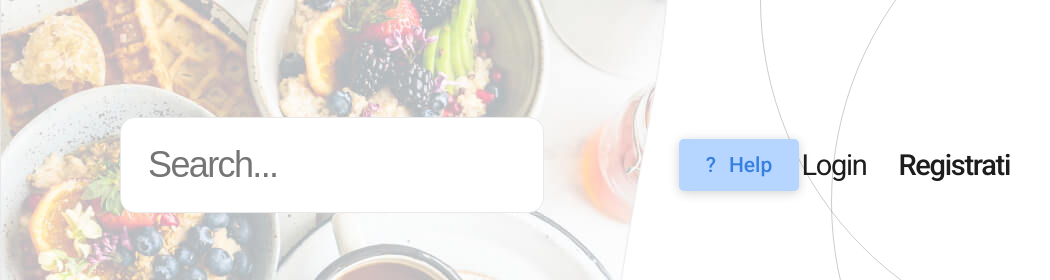
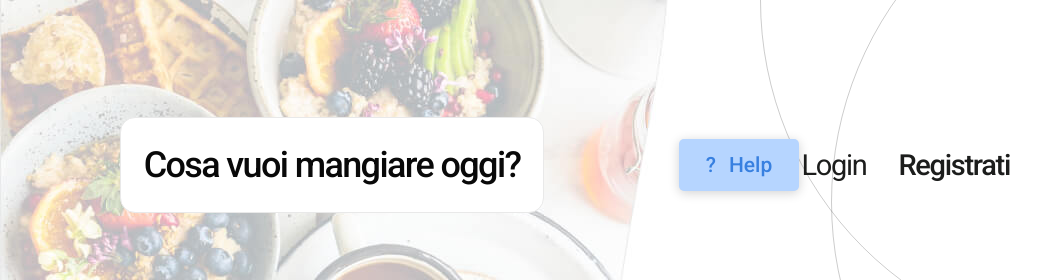
Before and after one commit to frontendpaul/leonard-business, a plain HTML site: page all.html in a window 1280 px wide. Shown: the top 280 px of the page, 0-1050 px from the left. Drawn offline with Linux system fonts and the light colour scheme.

Commit message:
fixed search bar issue

```diff
--- a/all.html
+++ b/all.html
@@ -18,9 +18,7 @@
 
       <!-- Top bar -->
       <nav class="nav-bar">
-        <div class="search">
-          <input type="text" placeholder="Search...">
-        </div>
+        <p class="search">Cosa vuoi mangiare oggi?</p>
         <div class="help">
           <a href="#"><span>?</span>Help</a>
         </div>
--- a/style.css
+++ b/style.css
@@ -142,10 +142,12 @@ a {
   align-items: center;
 }
 
-.search > input {
+.search {
   width: 424px;
   height: 96px;
-  padding: 0 27px;
+  display: flex;
+  justify-content: center;
+  align-items: center;
   background: #fff;
   border: 1px solid #E9E9E9;
   border-radius: 15px;
@@ -154,10 +156,6 @@ a {
   font-weight: 500;
   line-height: 42px;
   letter-spacing: -0.045em;
-}
-
-.search > input:focus {
-  outline: none;
 }
 
 .help {
```
Also changed, not shown: index.html (+1 -3 lines), Schermata 2020-04-20 alle 13.11.58.png (added), homepage.jpg (added), modal.jpg (added), pizza.jpg (added), 2 other files.
